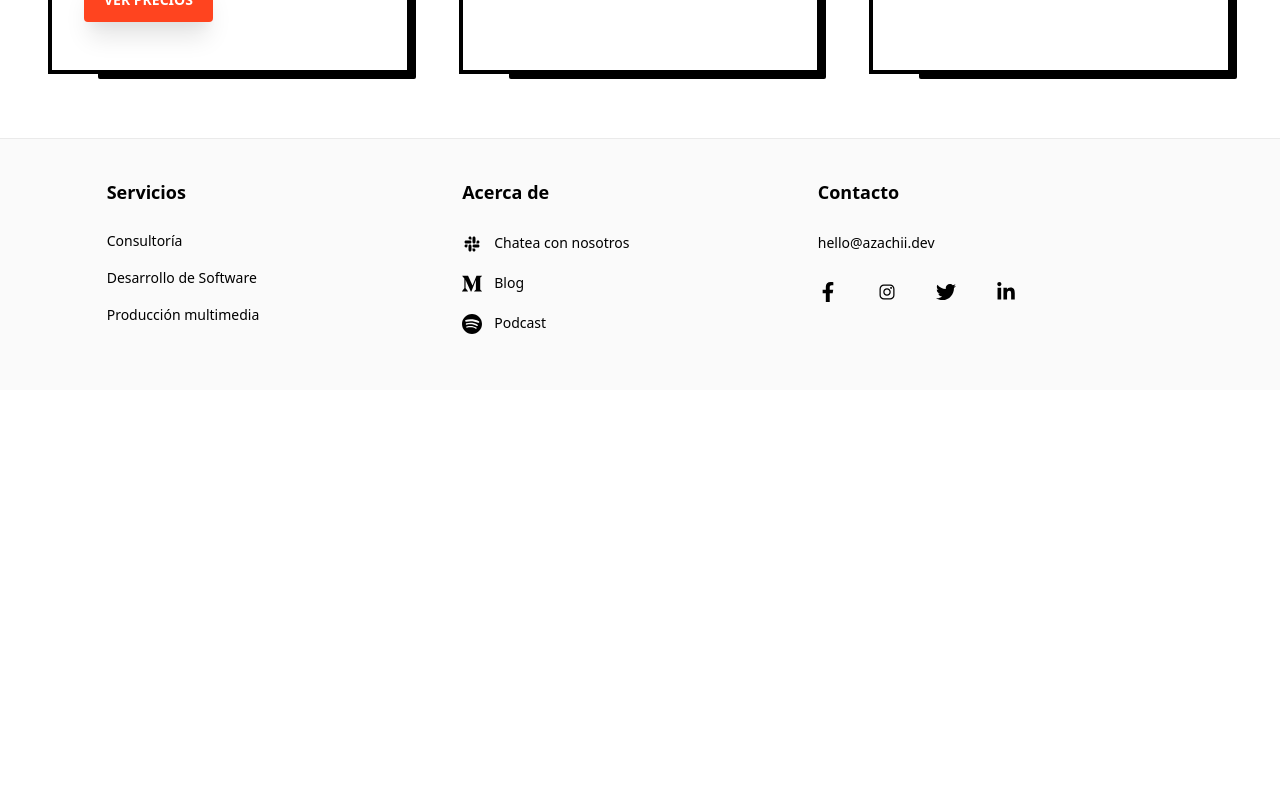
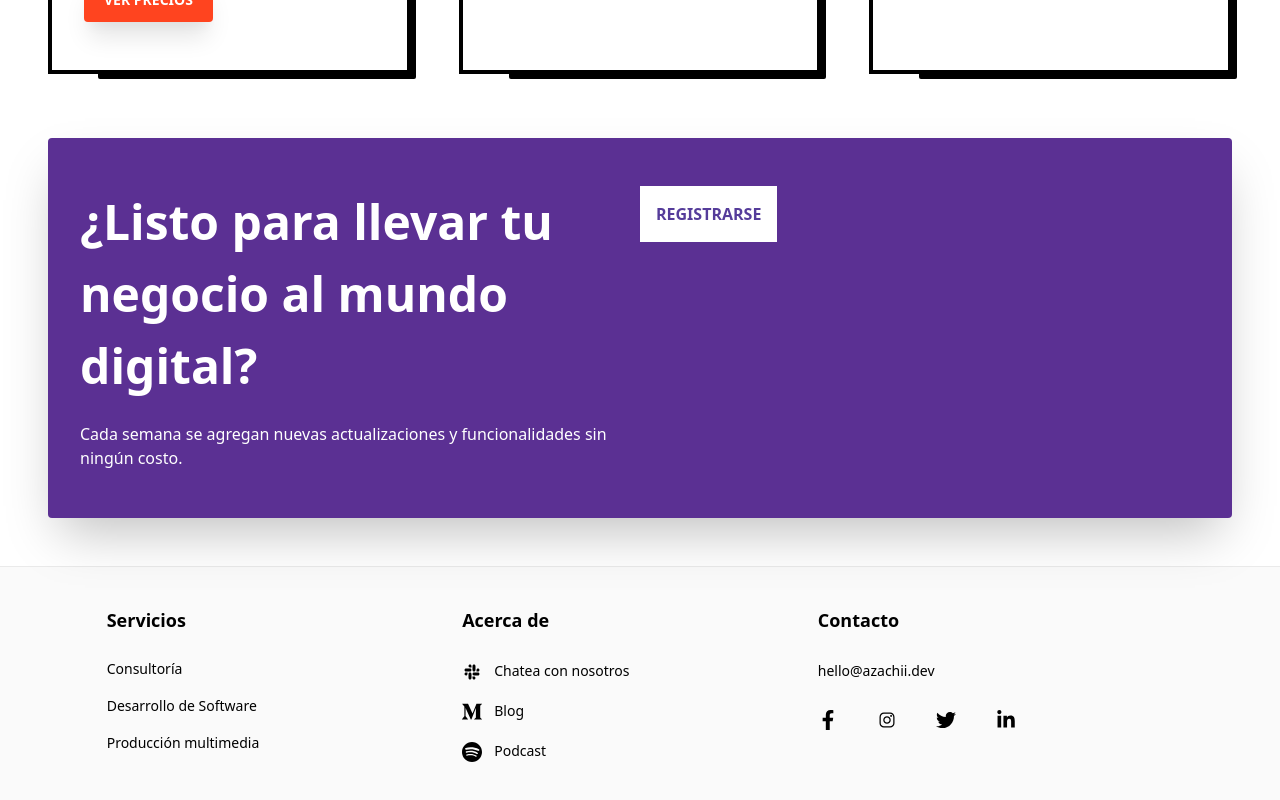
Before and after one commit to schorts99/waydda_frontend, a Next.js app: page / in a window 1280 px wide. Shown: the part 1019-1819 px from the top of the page. Before the commit the page ends 1409 px from the top, so only its background shows below. Built offline with nearby package versions, Linux system fonts and the light colour scheme.

Commit message:
feat: Create Retail Banner

```diff
--- /dev/null
+++ b/components/RetailBanner/index.jsx
@@ -0,0 +1,37 @@
+/*
+ * Copyright (c) AzaChii and its affiliates. All Rights Reserved.
+ *
+ * Unauthorized copying of this file, via any medium is strictly prohibited
+ *
+ * Proprietary and confidential
+ *
+ * Written by Angel Mendez <hello@azachii.dev>, Jun 2020
+ *
+ * https://azachii.dev
+ *
+ * LICENSE file in the root directory of this source tree.
+ */
+
+export default function RetailBanner() {
+	return (
+		<div className="grid grid-cols-12 mb-12">
+			<div className="col-span-12 px-8 py-12 bg-purple-principal shadow-2xl rounded">
+				<div className="grid grid-cols-12">
+					<div className="col-span-12 md:col-span-6">
+						<h2 className="text-2xl md:text-5xl text-white font-bold">¿Listo para llevar tu negocio al mundo
+							digital?</h2>
+						<h4 className="text-sm md:text-base text-white mt-5">
+							Cada semana se agregan nuevas actualizaciones y funcionalidades sin ningún costo.
+						</h4>
+					</div>
+					<div className="col-span-12 md:col-span-6 mt-6 md:mt-0">
+						<button
+							className="bg-white hover:bg-purple-600 md:w-auto w-full px-4 py-4 text-purple-800 hover:text-white font-bold">
+							REGISTRARSE
+						</button>
+					</div>
+				</div>
+			</div>
+		</div>
+	)
+}
--- a/pages/index.js
+++ b/pages/index.js
@@ -6,6 +6,7 @@ import BannerWelcome from "../components/BannerWelcome";
 import SimpleRegister from "../components/SimpleRegister";
 import ResponsiveImage from "../components/ResponsiveImage";
 import HowItWork from "../components/HowItWork";
+import RetailBanner from "../components/RetailBanner";
 
 export default function Home() {
 	return (
@@ -17,6 +18,9 @@ export default function Home() {
 			<Container size={"small"}>
 				<HowItWork/>
 			</Container>
+			<Container size={"small"}>
+				<RetailBanner/>
+			</Container>
 		</LayoutUnAuthenticated>
 	)
 }
--- a/tailwind.config.js
+++ b/tailwind.config.js
@@ -4,7 +4,8 @@ module.exports = {
 
 		extend: {
 			colors: {
-				"red-principal": "#ff441f"
+				"red-principal": "#ff441f",
+				"purple-principal": "#5B3093"
 			},
 		},
 	},
```
